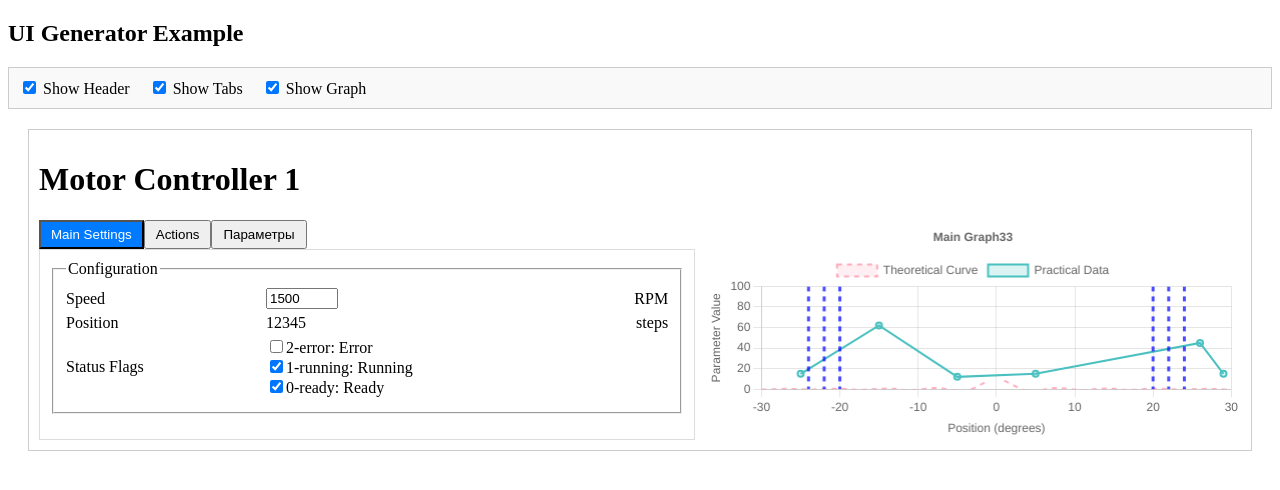
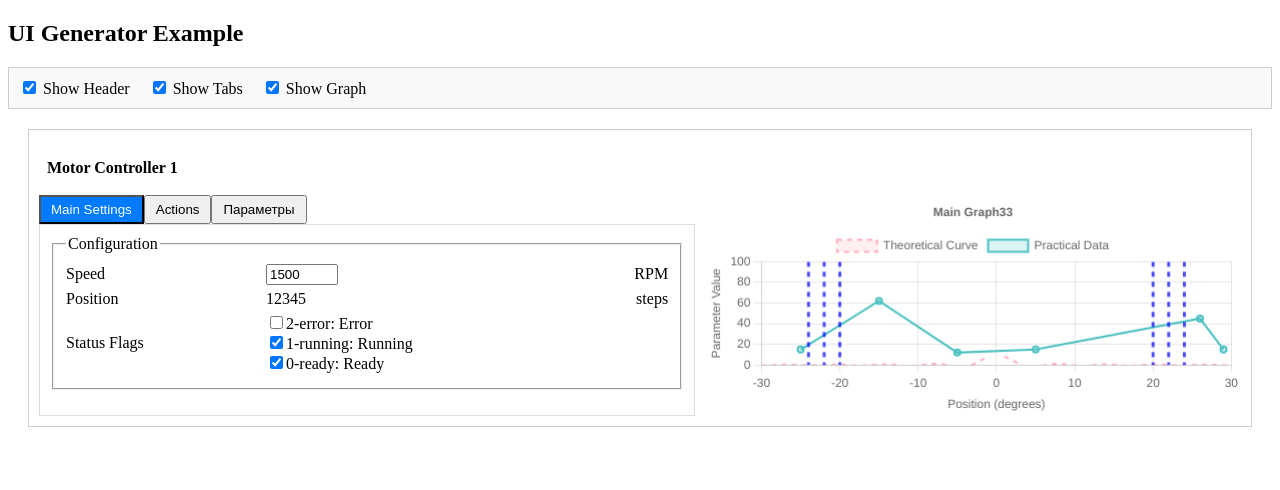
Before and after one commit to WM1801/ui_generator, a plain HTML site: page example/index.html in a window 1280 px wide. Drawn offline with Linux system fonts and the light colour scheme.

Commit message:
Добавлен стиль для заголовка

```diff
--- a/example/styles.css
+++ b/example/styles.css
@@ -4,6 +4,11 @@
     overflow: auto; /* Добавить прокрутку, если содержимое превышает max-height */ }
 /*.left-column { background-color: #007bff; flex: 1;} /* Занимает доступное пространство */
 /*.right-column {background-color: #28a745; flex: 1;}*/
+.controller-container h1 {
+
+    font-size: medium;
+    padding: 0.5em;
+    }
 .tabs-container-wrapper {
     /* Можно задать начальную ширину, если нужно */
     /* flex: 1; */ /* Или конкретное значение, если нужен баланс с графиком */
@@ -33,7 +38,6 @@
     transition: background-color 0.1s, border-color 0.1s; /* Плавный переход для нажатия */
     width: 150px;
 }
-<h2 id="chart-title-motor1-graph">Main Graph</h2>
 .command-button.danger { background-color: #dc3545; color: white; border-color: #dc3545;  }
 .command-button.primary { background-color: #007bff; color: white; border-color: #007bff; width: 100; }
 .command-button.base { background-color: #e0e7ee; color: black; border-color: #6c757d; width: 100; }
```
